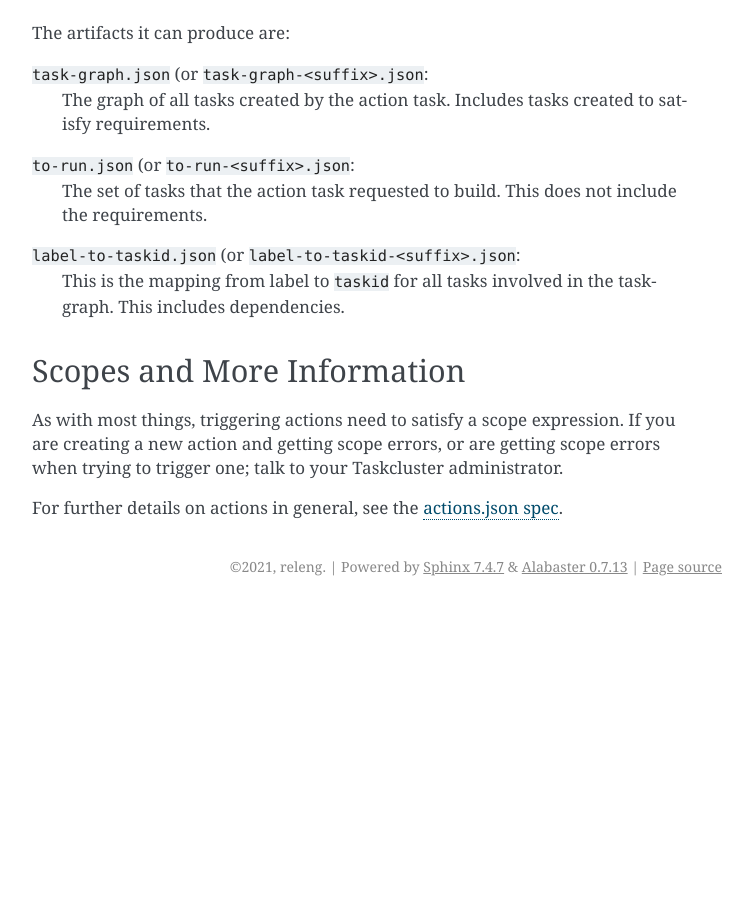
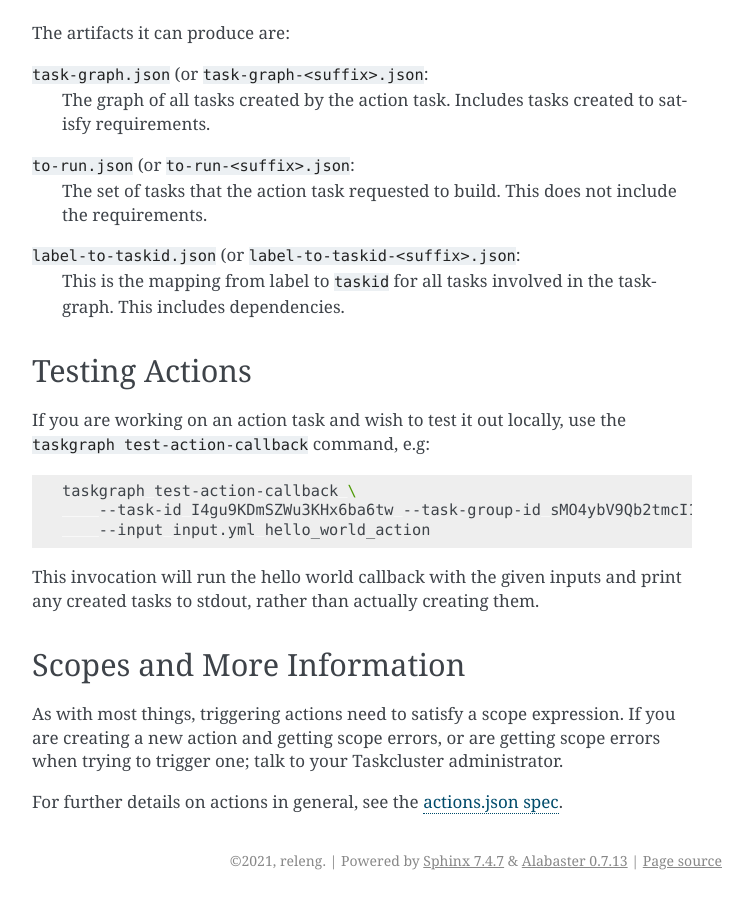
Before and after one commit to taskcluster/taskgraph, a Sphinx documentation site: the page built from docs/howto/create-actions.rst, in a window 1280 px wide and 900 px high, scrolled down 5609 px. Shown: the whole window, without its empty margins (388-1141 px from the left). Built offline with Sphinx 7.4.7, drawn with Linux system fonts in a browser that asks for light colours; before the commit the page ends 6215 px from its top, so only the background shows below that.

Commit message:
docs: add blurb about testing to 'creating-actions' howto page

```diff
--- a/docs/howto/create-actions.rst
+++ b/docs/howto/create-actions.rst
@@ -273,6 +273,21 @@ The artifacts it can produce are:
   This is the mapping from label to ``taskid`` for all tasks involved in
   the task-graph. This includes dependencies.
 
+Testing Actions
+---------------
+
+If you are working on an action task and wish to test it out locally, use the
+``taskgraph test-action-callback`` command, e.g:
+
+.. code-block:: bash
+
+    taskgraph test-action-callback \
+        --task-id I4gu9KDmSZWu3KHx6ba6tw --task-group-id sMO4ybV9Qb2tmcI1sDHClQ \
+        --input input.yml hello_world_action
+
+This invocation will run the hello world callback with the given inputs and
+print any created tasks to stdout, rather than actually creating them.
+
 Scopes and More Information
 ---------------------------
 
```
